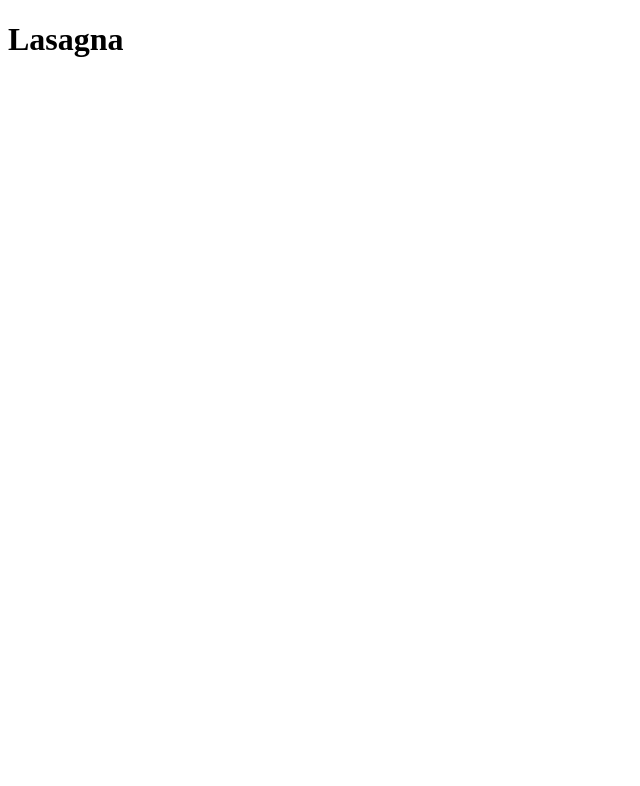
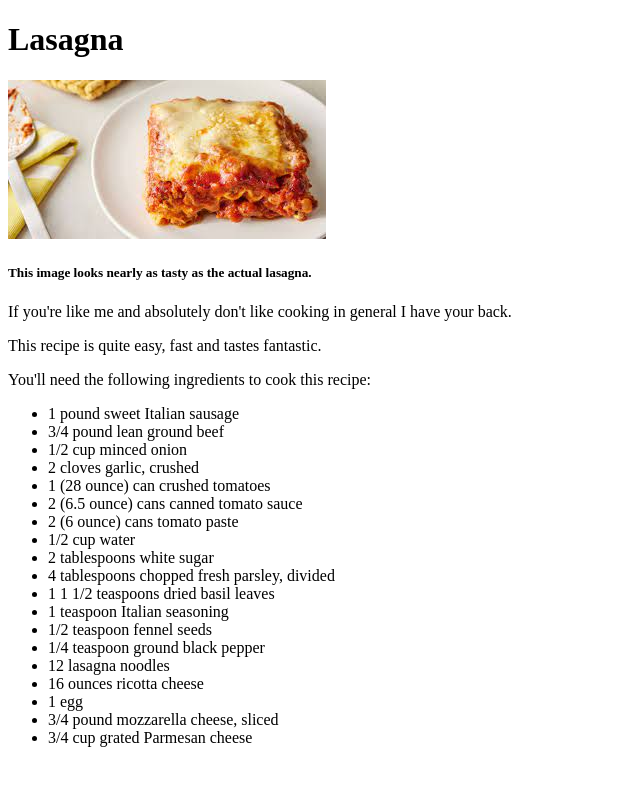
Before and after one commit to MV1990-droid/odin-recipes, a plain HTML site: page recipes/lasagna.html in a window 1280 px wide. Shown: the whole page, without its empty margins (0-640 px from the left). Drawn offline with Linux system fonts and the light colour scheme.

Commit message:
Added description and list of ingredients

```diff
--- a/recipes/lasagna.html
+++ b/recipes/lasagna.html
@@ -8,5 +8,33 @@
 
     <body>
         <h1>Lasagna</h1>
+        <img src="../images/lasagna.jpeg" alt="The worlds best Lasagna recipe">
+        <h5>This image looks nearly as tasty as the actual lasagna.</h5>
+
+        <p>If you're like me and absolutely don't like cooking in general I have your back.</p>
+        <p>This recipe is quite easy, fast and tastes fantastic.</p>
+        <p> You'll need the following ingredients to cook this recipe:</p>
+        <ul>
+            <li>1 pound sweet Italian sausage</li>
+            <li>3/4 pound lean ground beef</li>
+            <li>1/2 cup minced onion</li>
+            <li>2 cloves garlic, crushed</li>
+            <li>1 (28 ounce) can crushed tomatoes</li>
+            <li>2 (6.5 ounce) cans canned tomato sauce</li>
+            <li>2 (6 ounce) cans tomato paste</li>
+            <li>1/2 cup water</li>
+            <li>2 tablespoons white sugar</li>
+            <li>4 tablespoons chopped fresh parsley, divided</li>
+            <li>1 1 1/2 teaspoons dried basil leaves</li>
+            <li>1 teaspoon Italian seasoning</li>
+            <li>1/2 teaspoon fennel seeds</li>
+            <li>1/4 teaspoon ground black pepper</li>
+            <li>12 lasagna noodles</li>
+            <li>16 ounces ricotta cheese</li>
+            <li>1 egg</li>
+            <li>3/4 pound mozzarella cheese, sliced</li>
+            <li>3/4 cup grated Parmesan cheese</li>
+        </ul>
+
     </body>
 </html>
```
Also changed, not shown: images/lasagna.jpeg (added).
